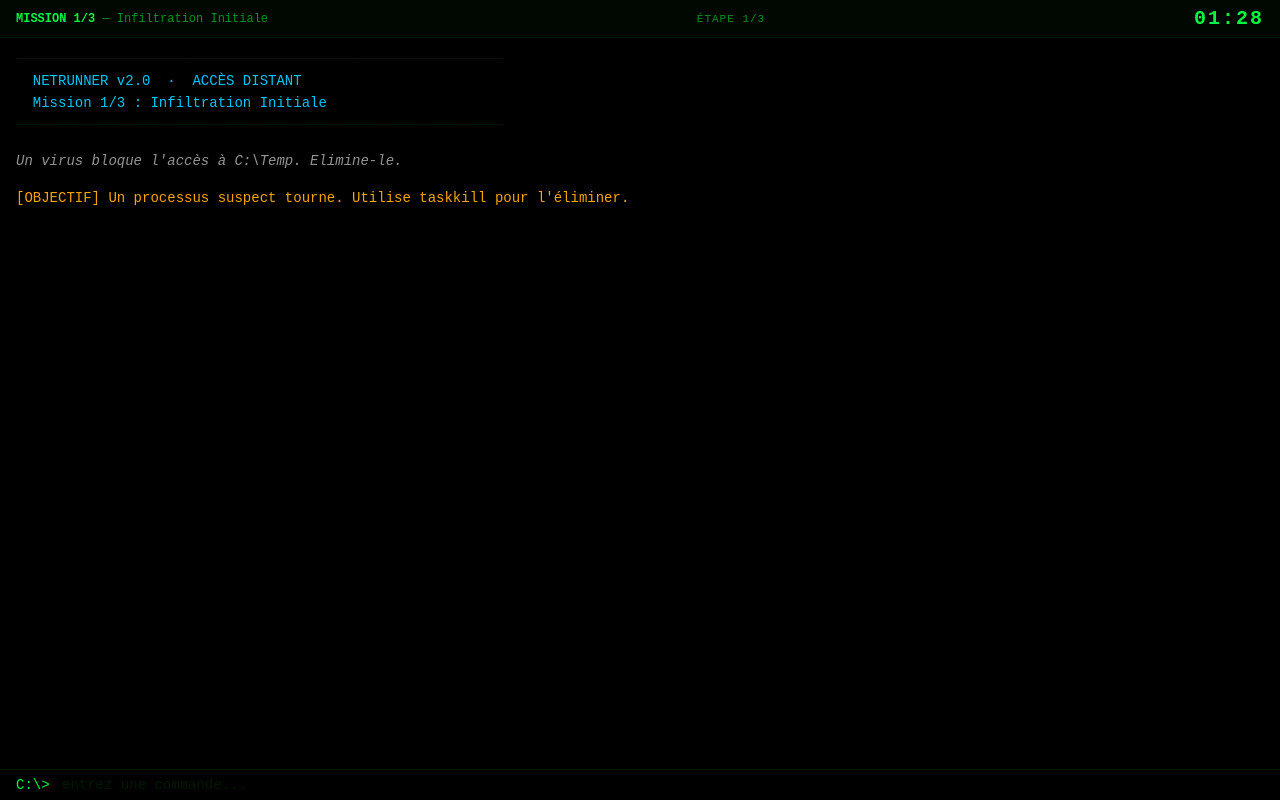
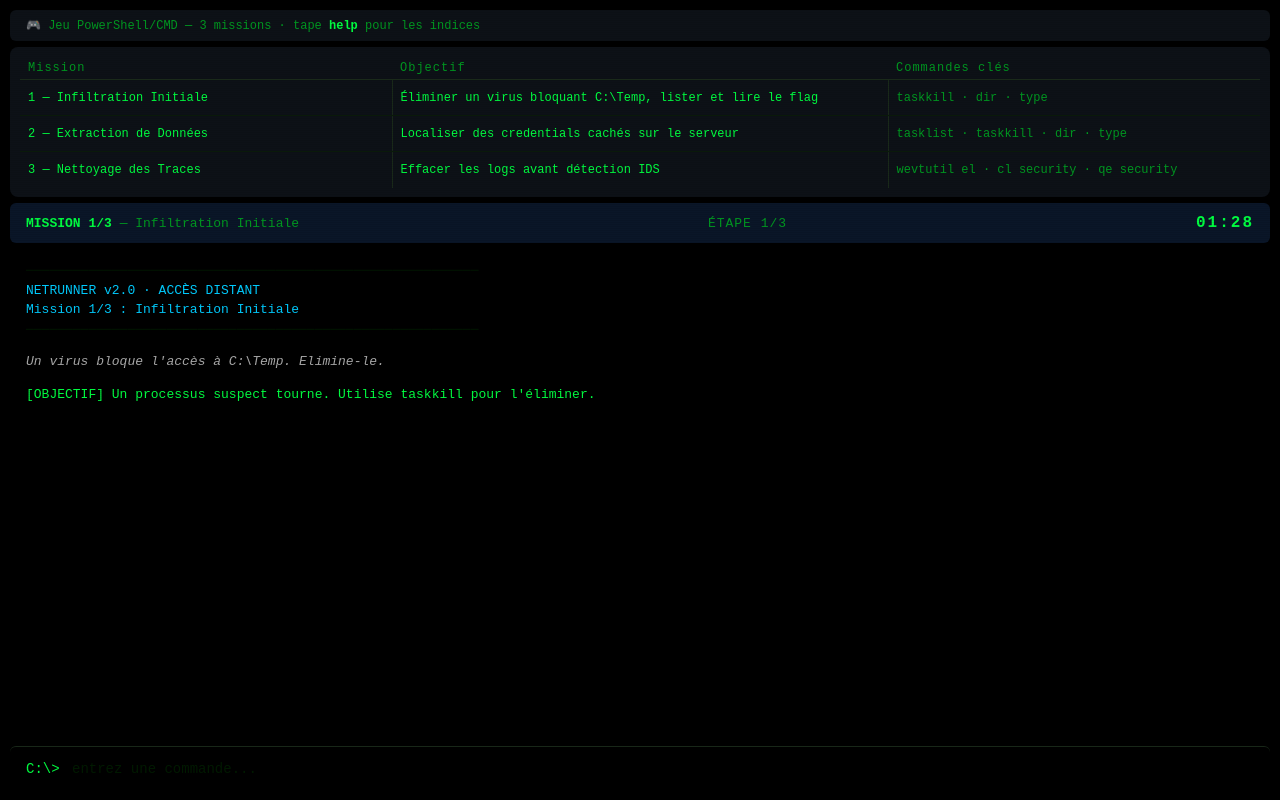
Before and after one commit to ArgonTwice/TSSR, a plain HTML site: page netrunner.html in a window 1280 px wide. Drawn offline with Linux system fonts and the light colour scheme.

Commit message:
[NetRunner] redimensionnement layout lisible

```diff
--- a/netrunner.html
+++ b/netrunner.html
@@ -11,56 +11,105 @@
       --r:#ff2040;--b:#00ccff;--y:#ffaa00;
     }
     html,body{height:100%;background:#000;overflow:hidden}
-    /* CRT scanlines */
     body::after{
       content:'';position:fixed;inset:0;pointer-events:none;z-index:9999;
       background:repeating-linear-gradient(0deg,transparent 0,transparent 1px,rgba(0,0,0,.06) 1px,rgba(0,0,0,.06) 2px);
     }
+
+    /* ── App container ── */
     #app{
       height:100vh;display:flex;flex-direction:column;
-      color:var(--g);font-family:'Courier New',Courier,monospace;font-size:14px;
+      color:var(--g);font-family:'Courier New',Courier,monospace;font-size:13px;
+      padding:10px;gap:6px;
     }
-    /* ── Header ── */
+
+    /* ── Info-box ── */
+    #info-box{
+      flex-shrink:0;background:#0d1117;border-radius:6px;
+      padding:8px 16px;font-size:12px;color:var(--gd);
+    }
+    #info-box strong{color:var(--g)}
+
+    /* ── Mission table ── */
+    #mission-table-wrap{
+      flex-shrink:0;max-height:150px;overflow-y:auto;
+      background:#0d1117;border-radius:8px;padding:10px;
+    }
+    #mission-table-wrap::-webkit-scrollbar{width:3px}
+    #mission-table-wrap::-webkit-scrollbar-track{background:#0d1117}
+    #mission-table-wrap::-webkit-scrollbar-thumb{background:var(--gdk);border-radius:2px}
+    #mission-table{
+      width:100%;border-collapse:collapse;
+      font-size:12px;font-family:'Courier New',Courier,monospace;table-layout:fixed;
+    }
+    #mission-table col.c1{width:30%}
+    #mission-table col.c2{width:40%}
+    #mission-table col.c3{width:30%}
+    #mission-table th{
+      color:var(--gd);text-align:left;padding:4px 8px;
+      border-bottom:1px solid #1a2a1a;font-weight:normal;letter-spacing:1px;
+    }
+    #mission-table td{
+      padding:0 8px;height:36px;
+      border-right:1px solid #1a2a1a;
+      white-space:nowrap;overflow:hidden;text-overflow:ellipsis;
+      vertical-align:middle;
+    }
+    #mission-table td:last-child{border-right:none}
+    #mission-table tbody tr:not(:last-child) td{border-bottom:1px solid #0a1a0a}
+    #mission-table td:first-child{color:var(--g)}
+    #mission-table td:last-child{color:var(--gd)}
+
+    /* ── Terminal header ── */
     #hdr{
+      flex-shrink:0;height:40px;min-height:40px;
       display:flex;align-items:center;justify-content:space-between;
-      padding:5px 16px;border-bottom:1px solid var(--gdk);
-      background:rgba(0,255,65,.03);flex-shrink:0;gap:8px;min-height:38px;
+      padding:0 16px;background:#0a1628;border-radius:6px;gap:8px;
     }
-    #hdr-l{font-size:12px;color:var(--gd);white-space:nowrap;overflow:hidden;text-overflow:ellipsis}
+    #hdr-l{font-size:13px;color:var(--gd);white-space:nowrap;overflow:hidden;text-overflow:ellipsis}
     #hdr-l strong{color:var(--g)}
-    #hdr-m{font-size:11px;color:var(--gd);flex:1;text-align:center;letter-spacing:1px}
+    #hdr-m{font-size:13px;color:var(--gd);flex:1;text-align:center;letter-spacing:1px;white-space:nowrap}
     #timer{
-      font-size:20px;font-weight:bold;letter-spacing:2px;min-width:58px;text-align:right;
+      font-size:16px;font-weight:bold;color:#00ff41;
+      letter-spacing:2px;min-width:52px;text-align:right;
       font-variant-numeric:tabular-nums;
     }
-    .tok{color:var(--g)}
+    .tok{color:#00ff41}
     .twarn{color:var(--y)}
     .tdanger{color:var(--r);animation:tpulse .55s infinite}
     @keyframes tpulse{0%,100%{opacity:1;text-shadow:0 0 10px var(--r)}50%{opacity:.55;text-shadow:none}}
-    /* ── Terminal ── */
-    #term{flex:1;overflow-y:auto;padding:10px 16px 6px;scroll-behavior:smooth}
+
+    /* ── Terminal output ── */
+    #term{
+      flex:1;overflow-y:auto;background:#000;
+      padding:12px 16px;scroll-behavior:smooth;
+      border-radius:6px;min-height:0;
+    }
     #term::-webkit-scrollbar{width:3px}
     #term::-webkit-scrollbar-track{background:#000}
     #term::-webkit-scrollbar-thumb{background:var(--gdk);border-radius:2px}
-    .ln{line-height:1.58;white-space:pre-wrap;word-break:break-word;min-height:1em}
+    .ln{line-height:1.5;word-wrap:break-word;word-break:break-word;min-height:1em}
     .ln-i   {color:var(--g)}
-    .ln-ok  {color:var(--g)}
-    .ln-err {color:#ff5555}
+    .ln-ok  {color:#00e5a0}
+    .ln-err {color:#ff4444}
     .ln-sys {color:var(--b)}
-    .ln-hint{color:var(--y)}
-    .ln-ctx {color:#999999;font-style:italic}
+    .ln-hint{color:#00ff41}
+    .ln-ctx {color:#aaaaaa;font-style:italic}
     .ln-sep {color:var(--gdk)}
-    /* ── Input ── */
+
+    /* ── Input bar ── */
     #inp-row{
-      display:flex;align-items:center;padding:7px 16px;
-      border-top:1px solid var(--gdk);background:#000;flex-shrink:0;
+      flex-shrink:0;height:44px;min-height:44px;
+      display:flex;align-items:center;padding:0 16px;
+      border-top:1px solid #1a2a1a;background:#000;border-radius:6px;
     }
-    #prompt{color:var(--g);margin-right:4px;user-select:none;white-space:nowrap}
+    #prompt{color:#00ff41;margin-right:4px;user-select:none;white-space:nowrap;font-size:14px}
     #cmd{
       flex:1;background:transparent;border:none;outline:none;
-      color:var(--g);font:inherit;caret-color:var(--g);
+      color:#00ff41;font:inherit;font-size:14px;caret-color:#00ff41;
     }
     #cmd::placeholder{color:var(--gdk)}
+
     /* ── Overlays ── */
     .ov{
       position:fixed;inset:0;display:flex;flex-direction:column;
@@ -94,6 +143,7 @@
       25%{transform:translate(-2px,1px);filter:hue-rotate(60deg)}
       75%{transform:translate(2px,-1px);filter:hue-rotate(-60deg)}
     }
+
     /* ── Boot ── */
     #boot{
       position:fixed;inset:0;background:#000;color:var(--g);
@@ -123,17 +173,60 @@
 
 <!-- App -->
 <div id="app">
+
+  <!-- Info-box -->
+  <div id="info-box">🎮 Jeu PowerShell/CMD — 3 missions · tape <strong>help</strong> pour les indices</div>
+
+  <!-- Mission table -->
+  <div id="mission-table-wrap">
+    <table id="mission-table">
+      <colgroup>
+        <col class="c1"><col class="c2"><col class="c3">
+      </colgroup>
+      <thead>
+        <tr>
+          <th>Mission</th>
+          <th>Objectif</th>
+          <th>Commandes clés</th>
+        </tr>
+      </thead>
+      <tbody>
+        <tr>
+          <td>1 — Infiltration Initiale</td>
+          <td>Éliminer un virus bloquant C:\Temp, lister et lire le flag</td>
+          <td>taskkill · dir · type</td>
+        </tr>
+        <tr>
+          <td>2 — Extraction de Données</td>
+          <td>Localiser des credentials cachés sur le serveur</td>
+          <td>tasklist · taskkill · dir · type</td>
+        </tr>
+        <tr>
+          <td>3 — Nettoyage des Traces</td>
+          <td>Effacer les logs avant détection IDS</td>
+          <td>wevtutil el · cl security · qe security</td>
+        </tr>
+      </tbody>
+    </table>
+  </div>
+
+  <!-- Terminal header -->
   <div id="hdr">
     <div id="hdr-l"><strong id="hm">MISSION 1/3</strong> — <span id="hn">…</span></div>
-    <div id="hdr-m" id="hs">ÉTAPE 1/—</div>
+    <div id="hdr-m">ÉTAPE 1/—</div>
     <div id="timer" class="tok">00:00</div>
   </div>
+
+  <!-- Terminal output -->
   <div id="term"><div id="out"></div></div>
+
+  <!-- Input bar -->
   <div id="inp-row">
     <span id="prompt">C:\&gt;&nbsp;</span>
     <input id="cmd" type="text" autocomplete="off" autocorrect="off"
            autocapitalize="off" spellcheck="false" placeholder="entrez une commande...">
   </div>
+
 </div>
 
 <!-- Game Over -->
@@ -495,7 +588,7 @@ function bootStep() {
     setTimeout(() => { bootEl.classList.add('h'); initMission(0); }, 350);
     return;
   }
-  bootMsgEl.textContent = BOOT_MSGS[bi++] || ' ';
+  bootMsgEl.textContent = BOOT_MSGS[bi++] || ' ';
   setTimeout(bootStep, bi === BOOT_MSGS.length ? 550 : 230);
 }
 setTimeout(bootStep, 200);
```
